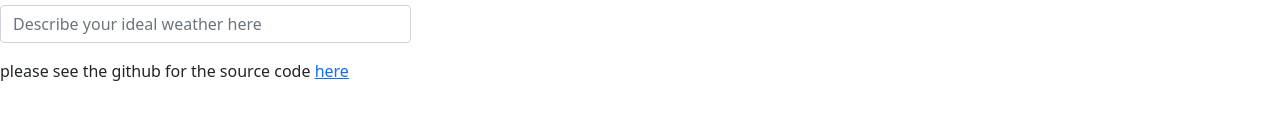
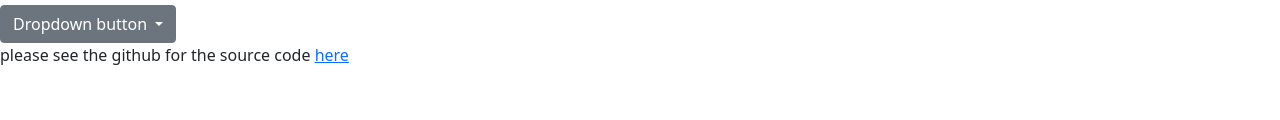
Before and after one commit to ladansm/codefirstteam5, a plain HTML site: page index.html in a window 1280 px wide. Shown: the part 524-644 px from the top of the page. Drawn offline with nearby package versions, Linux system fonts and the light colour scheme.

Commit message:
upgrade bootstrap to 5.1.3, add bootstrap JS bundle and add dropdown list

```diff
--- a/index.html
+++ b/index.html
@@ -6,6 +6,11 @@
         rel="stylesheet"
         integrity="sha384-1BmE4kWBq78iYhFldvKuhfTAU6auU8tT94WrHftjDbrCEXSU1oBoqyl2QvZ6jIW3"
         crossorigin="anonymous">
+    <script
+        src="https://cdn.jsdelivr.net/npm/bootstrap@5.1.3/dist/js/bootstrap.bundle.min.js"
+        integrity="sha384-ka7Sk0Gln4gmtz2MlQnikT1wXgYsOg+OMhuP+IlRH9sENBO0LRn5q+8nbTov4+1p"
+        crossorigin="anonymous">
+    </script>
     <meta charset="UTF-8">
     <meta http-equiv="X-UA-Compatible" content="IE=edge">
     <meta name="viewport" content="width=device-width, initial-scale=1.0">
@@ -47,17 +52,16 @@
         </div>
         <!--WEATHER web form-->
         <h3>Choose your ideal weather</h3>
-        <div class="row">
-            <div class="col-4">
-                <div class="mb-3">
-                    <input
-                        type="text"
-                        placeholder="Describe your ideal weather here"
-                        class="form-control"id="weather-input"
-                    />
-                </div>
-            </div>
-        </div>
+        <div class="dropdown">
+            <button class="btn btn-secondary dropdown-toggle" type="button" id="dropdownMenuButton1" data-bs-toggle="dropdown" aria-expanded="false">
+              Dropdown button
+            </button>
+            <ul class="dropdown-menu" aria-labelledby="dropdownMenuButton1">
+              <li><a class="dropdown-item" href="#">Action</a></li>
+              <li><a class="dropdown-item" href="#">Another action</a></li>
+              <li><a class="dropdown-item" href="#">Something else here</a></li>
+            </ul>
+          </div>
     </section>
 
     <section id="forecast">
```
